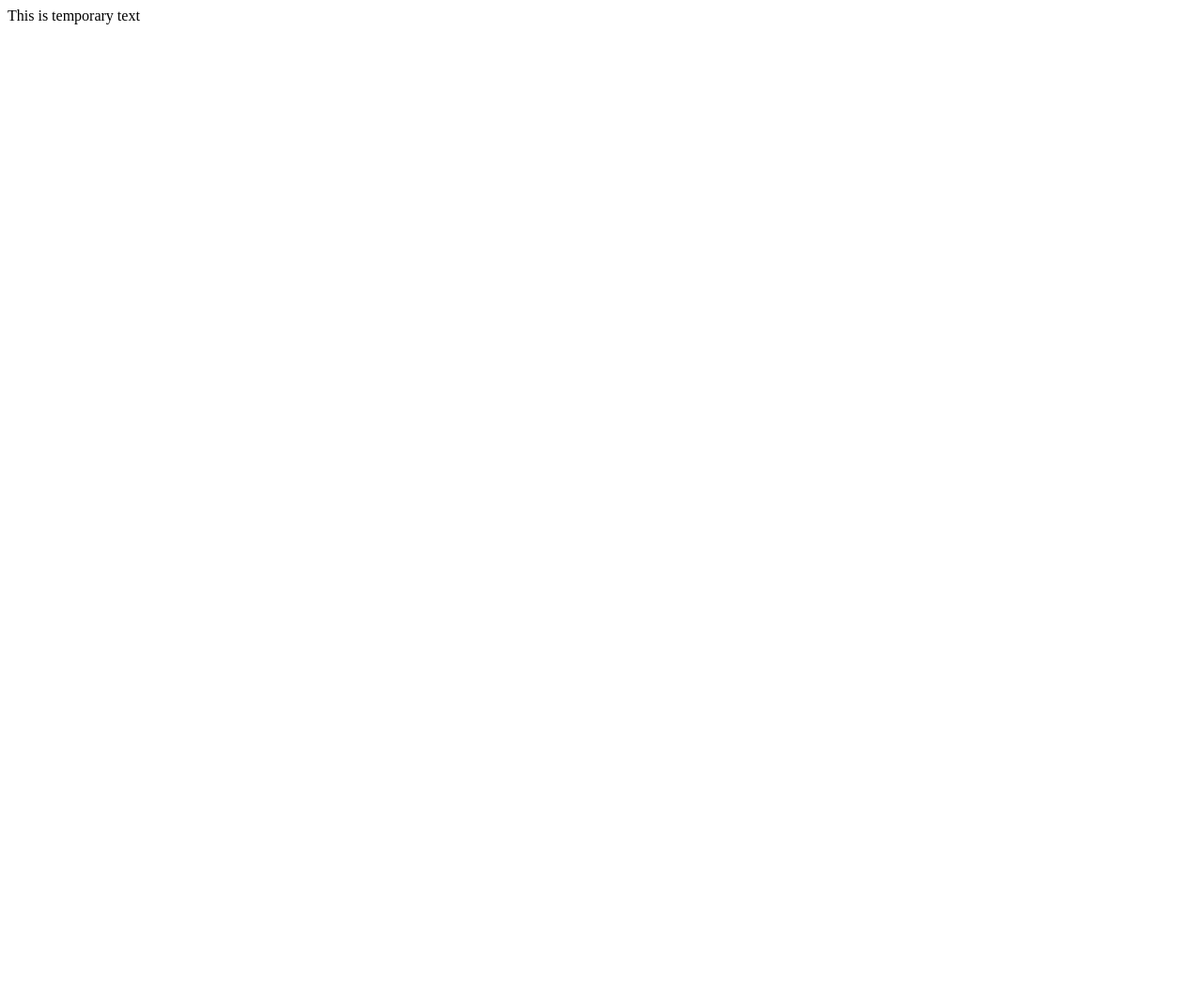
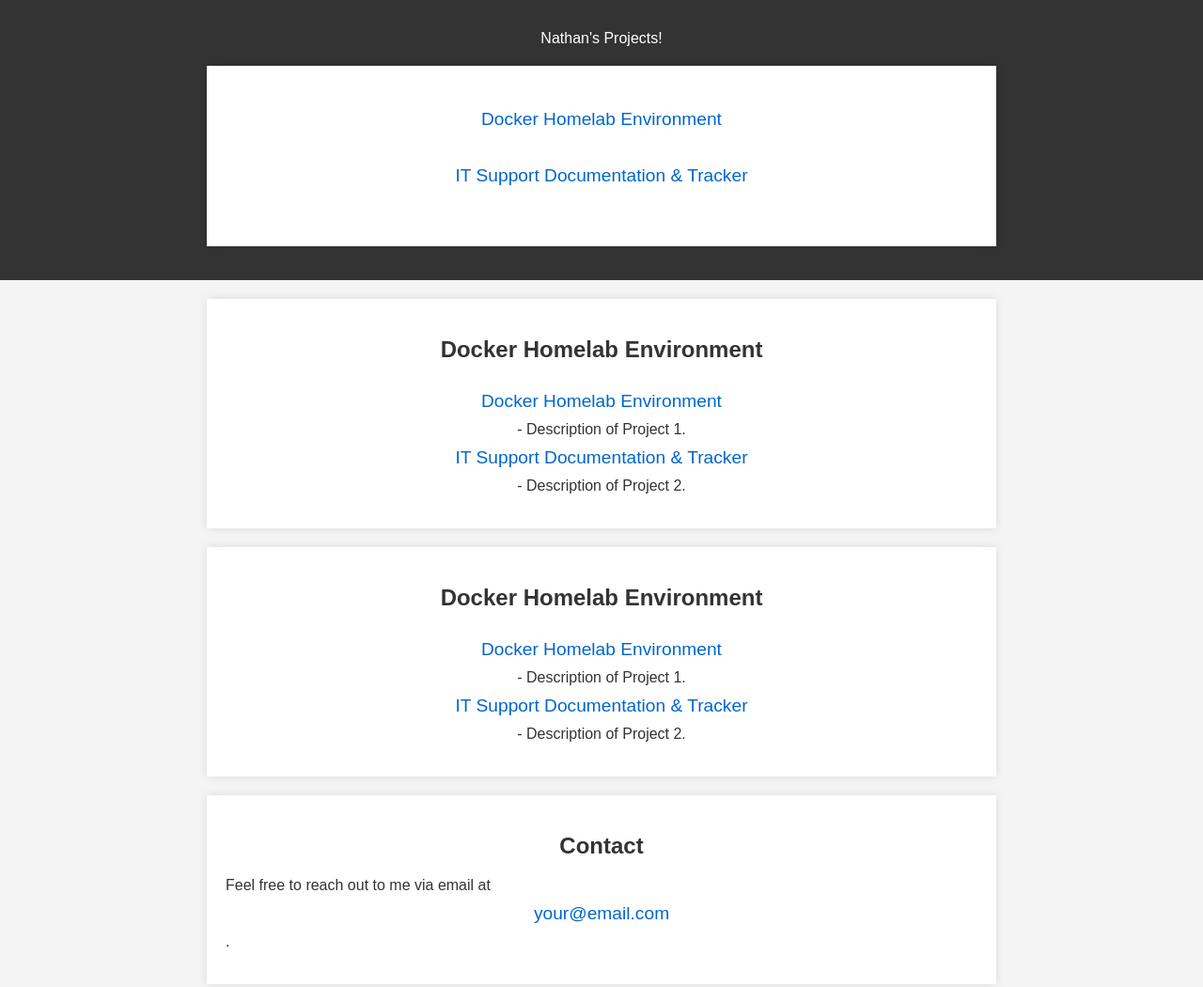
Before and after one commit to nmor187/nathanmorg.github.io, a plain HTML site: page index.html in a window 1280 px wide. Shown: the whole page at 94% size. Before the commit the page ends 800 px from the top, so only its background shows below. Drawn offline with Linux system fonts and the light colour scheme.

Commit message:
Update index.html

```diff
--- a/index.html
+++ b/index.html
@@ -1 +1,97 @@
-<p>This is temporary text</p>
+<!DOCTYPE html>
+<html lang="en">
+
+<head>
+    <meta charset="UTF-8">
+    <meta name="viewport" content="width=device-width, initial-scale=1.0">
+    <title>Nathan's Projects</title>
+    <style>
+        body {
+            font-family: Arial, sans-serif;
+            margin: 0;
+            padding: 0;
+            background-color: #f4f4f4;
+            color: #333;
+        }
+
+        header {
+            background-color: #333;
+            color: #fff;
+            text-align: center;
+            padding: 1em 0;
+        }
+
+        section {
+            max-width: 800px;
+            margin: 20px auto;
+            padding: 20px;
+            background-color: #fff;
+            box-shadow: 0 0 10px rgba(0, 0, 0, 0.1);
+        }
+
+        h2 {
+            color: #333;
+            text-align: center; /* Center the text within the h2 element */
+        }
+
+        ul {
+            list-style: none;
+            padding: 0;
+            text-align: center; /* Center the text within the ul element */
+        }
+
+        a {
+            color: #0066cc;
+            text-decoration: none;
+            font-size: 1.2em;
+            display: block;
+            margin: 0 auto;
+            text-align: center;
+            padding: 10px;
+        }
+
+        a:hover {
+            text-decoration: underline;
+        }
+    </style>
+</head>
+
+<body>
+
+    <header>
+        <p>Nathan's Projects!</p>
+    <section>
+        <ul>
+            <li><a href="#homelab">Docker Homelab Environment</a> - Description of Project 1.</li>
+            <li><a href="#itsupport">IT Support Documentation & Tracker</a> - Description of Project 2.</li>
+            <!-- Add more projects as needed -->
+        </ul>
+    </section>
+    </header>
+
+    <section id="homelab">
+        <h2>Docker Homelab Environment</h2>
+        <ul>
+            <li><a href="#homelab">Docker Homelab Environment</a> - Description of Project 1.</li>
+            <li><a href="#itsupport">IT Support Documentation & Tracker</a> - Description of Project 2.</li>
+            <!-- Add more projects as needed -->
+        </ul>
+    </section>
+
+    <section id="itsupport">
+        <h2>Docker Homelab Environment</h2>
+        <ul>
+            <li><a href="#homelab">Docker Homelab Environment</a> - Description of Project 1.</li>
+            <li><a href="#itsupport">IT Support Documentation & Tracker</a> - Description of Project 2.</li>
+            <!-- Add more projects as needed -->
+        </ul>
+    </section>
+
+    <section>
+        <h2>Contact</h2>
+        <p>Feel free to reach out to me via email at <a href="mailto:your@email.com">your@email.com</a>.</p>
+    </section>
+
+</body>
+
+</html>
```
